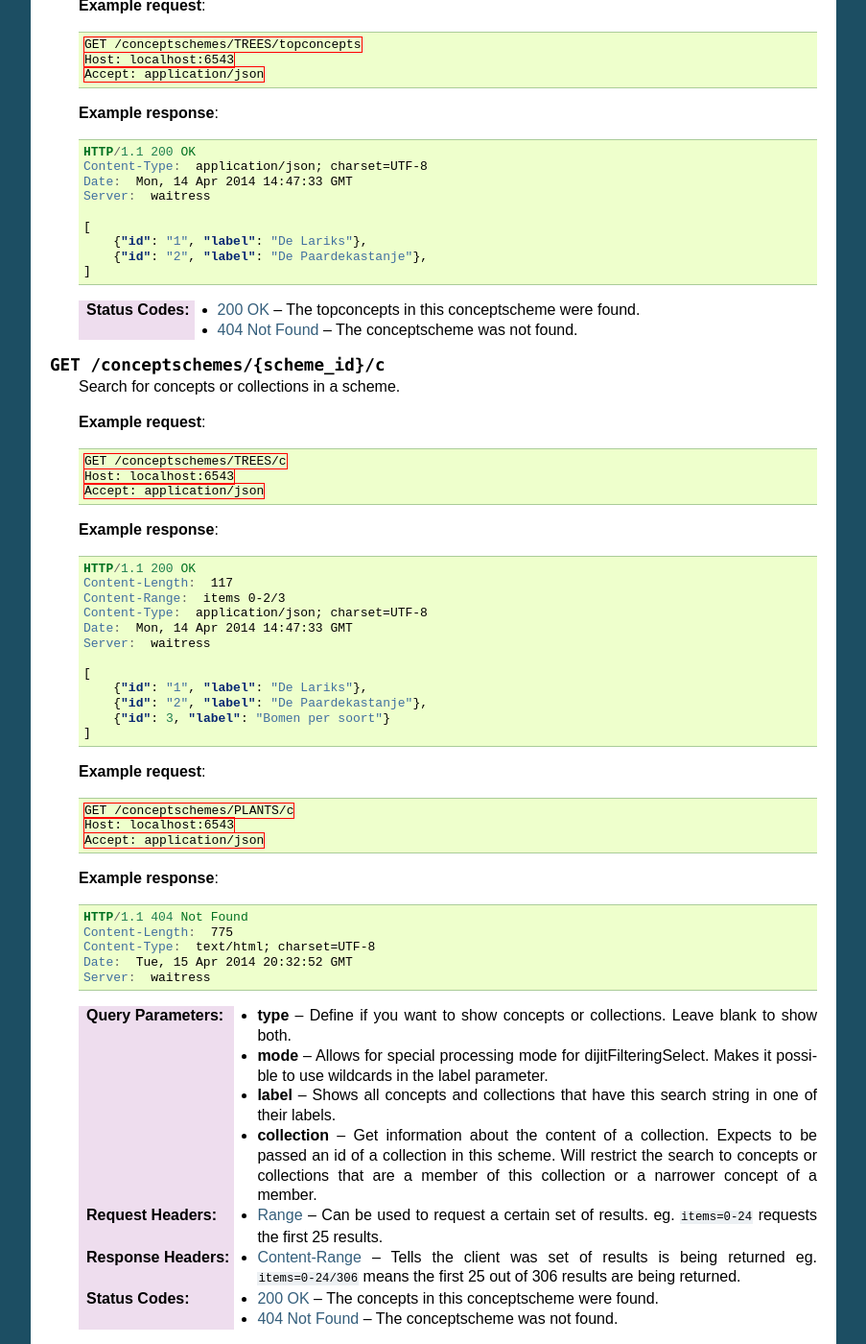
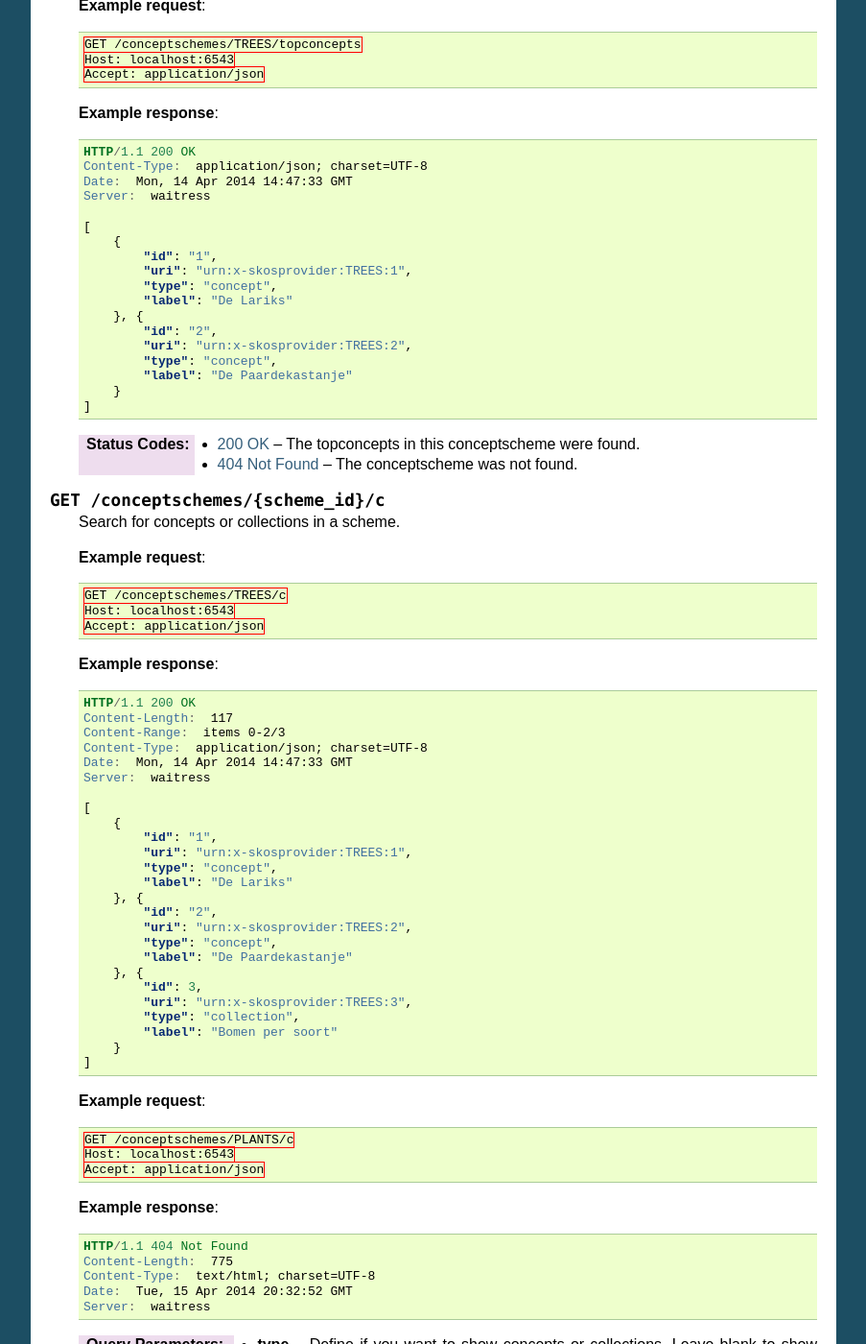
Before and after one commit to OnroerendErfgoed/pyramid_skosprovider, a Sphinx documentation site: the page built from docs/services.rst, in a window 1280 px wide and 1400 px high, scrolled down 1331 px. Shown: the whole window at 96% size, without its empty margins (198-1101 px from the left). Built offline with Sphinx 7.4.7, drawn with Linux system fonts in a browser that asks for light colours.

Commit message:
Update service documentation.

```diff
--- a/docs/services.rst
+++ b/docs/services.rst
@@ -105,8 +105,17 @@ The following API is present:
         Server:  waitress
 
         [
-            {"id": "1", "label": "De Lariks"},
-            {"id": "2", "label": "De Paardekastanje"},
+            {
+                "id": "1",
+                "uri": "urn:x-skosprovider:TREES:1",
+                "type": "concept",
+                "label": "De Lariks"
+            }, {
+                "id": "2",
+                "uri": "urn:x-skosprovider:TREES:2",
+                "type": "concept",
+                "label": "De Paardekastanje"
+            }
         ]
 
     :statuscode 200: The topconcepts in this conceptscheme were found.
@@ -136,9 +145,22 @@ The following API is present:
         Server:  waitress
 
         [
-            {"id": "1", "label": "De Lariks"},
-            {"id": "2", "label": "De Paardekastanje"},
-            {"id": 3, "label": "Bomen per soort"}
+            {
+                "id": "1",
+                "uri": "urn:x-skosprovider:TREES:1",
+                "type": "concept",
+                "label": "De Lariks"
+            }, {
+                "id": "2",
+                "uri": "urn:x-skosprovider:TREES:2",
+                "type": "concept",
+                "label": "De Paardekastanje"
+            }, {
+                "id": 3,
+                "uri": "urn:x-skosprovider:TREES:3",
+                "type": "collection",
+                "label": "Bomen per soort"
+            }
         ]
 
     **Example request**:
```
